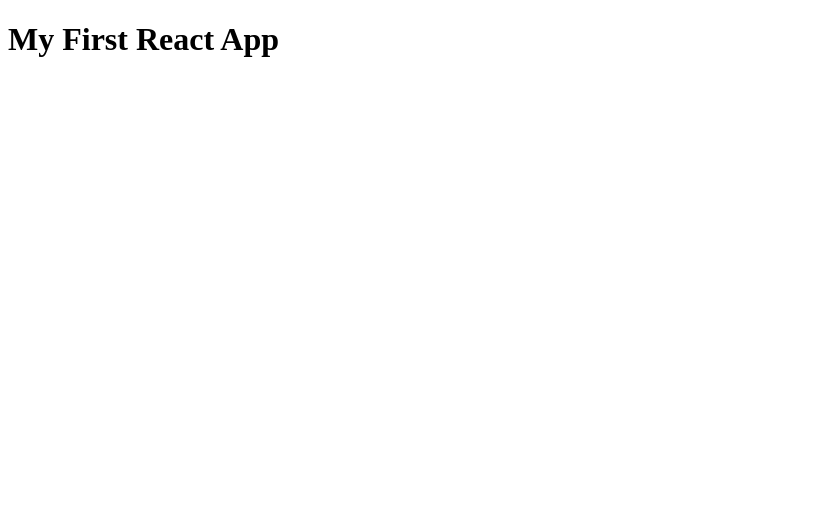
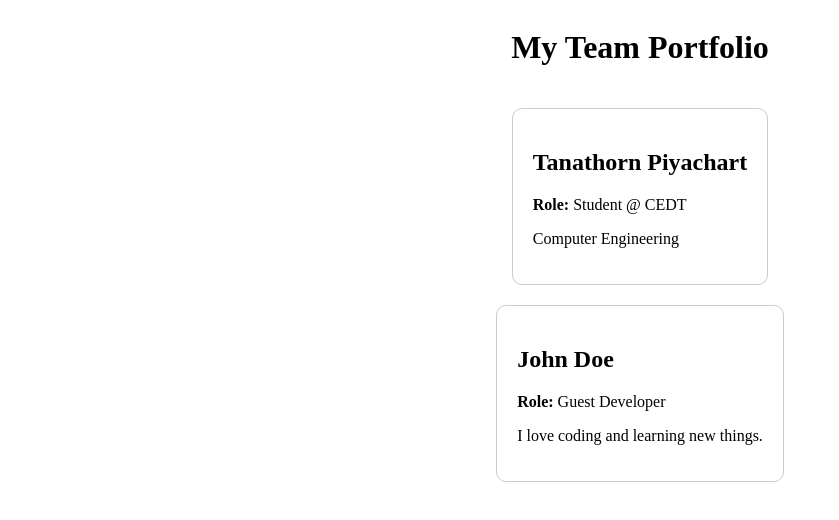
Before and after one commit to tangtnp/1ab1-react-profile, a React (Vite) app: page / in a window 1280 px wide. Shown: the top 520 px of the page, without its empty margins (0-839 px from the left). Built offline with nearby package versions, Linux system fonts and the light colour scheme.

Commit message:
feat: add ProfileCard component and pass data via props

```diff
--- a/src/App.jsx
+++ b/src/App.jsx
@@ -1,18 +1,33 @@
-import { useState } from 'react'
-import reactLogo from './assets/react.svg'
-import viteLogo from '/vite.svg'
-
+// src/App.jsx
+import ProfileCard from './components/ProfileCard';
 
 function App() {
-  const [count, setCount] = useState(0)
+  return (
+    <div
+      style={{
+        display: 'flex',
+        flexDirection: 'column',
+        alignItems: 'center',
+        gap: '20px',
+      }}
+    >
+      <h1>My Team Portfolio</h1>
 
-  return (
-    <>
-      <div>
-        <h1>My First React App</h1>
-      </div>
-    </>
-  )
+      {/* ลองส่ง Props ข้อมูลของตัวเองลงไป */}
+      <ProfileCard
+        name="Tanathorn Piyachart"
+        role="Student @ CEDT"
+        bio="Computer Engineering"
+      />
+
+      {/* ลองเรียกใช้ซ้ำอีกครั้งด้วยข้อมูลที่ต่างออกไป */}
+      <ProfileCard
+        name="John Doe"
+        role="Guest Developer"
+        bio="I love coding and learning new things."
+      />
+    </div>
+  );
 }
 
-export default App
+export default App;
--- /dev/null
+++ b/src/components/ProfileCard.jsx
@@ -0,0 +1,18 @@
+// src/components/ProfileCard.jsx
+function ProfileCard({ name, role, bio }) {
+  return (
+    <div
+      style={{
+        border: '1px solid #ccc',
+        padding: '20px',
+        borderRadius: '10px',
+      }}
+    >
+      <h2>{name}</h2>
+      <p><strong>Role:</strong> {role}</p>
+      <p>{bio}</p>
+    </div>
+  );
+}
+
+export default ProfileCard;
```
